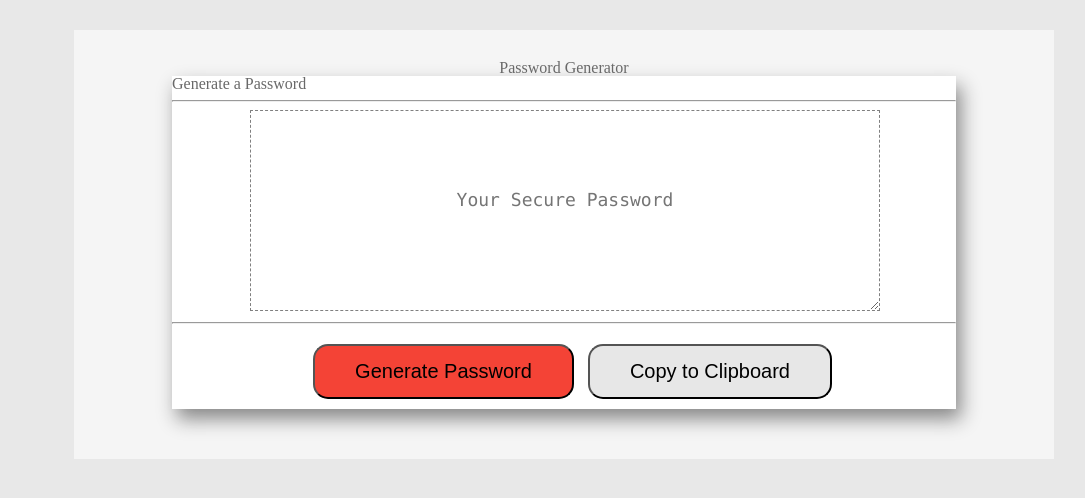
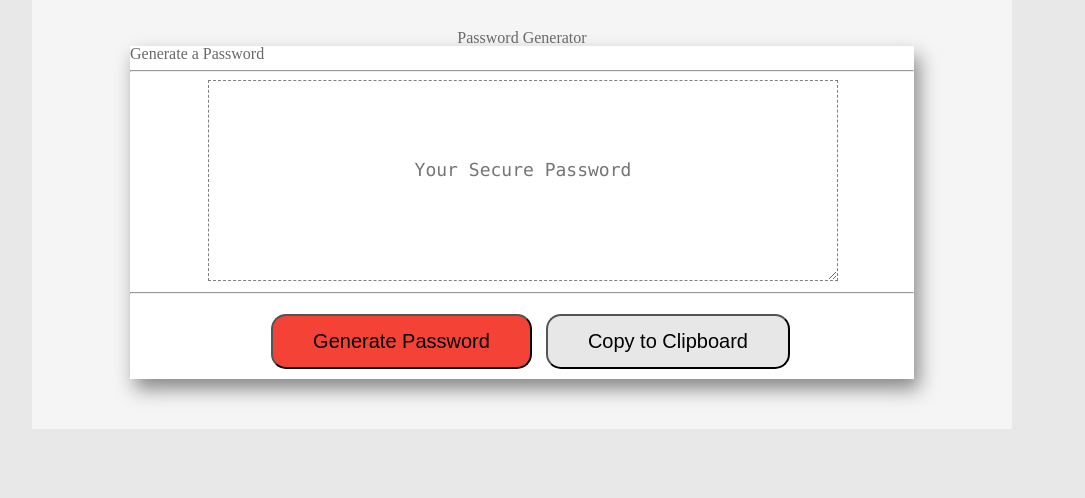
Before and after one commit to Spotts91/Password-Generator, a plain HTML site: page index.html in a window 1280 px wide. Shown: the whole page, without its empty margins (118-1203 px from the left). Drawn offline with Linux system fonts and the light colour scheme.

Commit message:
CSS tweak to center the wrapper

```diff
--- a/style.css
+++ b/style.css
@@ -8,10 +8,9 @@ body {
 /* Styles for the wrapper div */
 #wrapper {
   background-color: #F5F5F5;
-  margin-left: 15%;
+  margin: 0 auto;
   padding-bottom: 50px;
   padding-top: 30px;
-  margin-top: 30px;
   width: 980px;
 }
 /* Styles for the content div */
@@ -20,7 +19,6 @@ body {
   margin-right: 10%;
   background-color: #FFFFFF;
   box-shadow: 5px 10px 18px #888888;
-
 }
 /* Styles for h1 */
 h1 {
```
